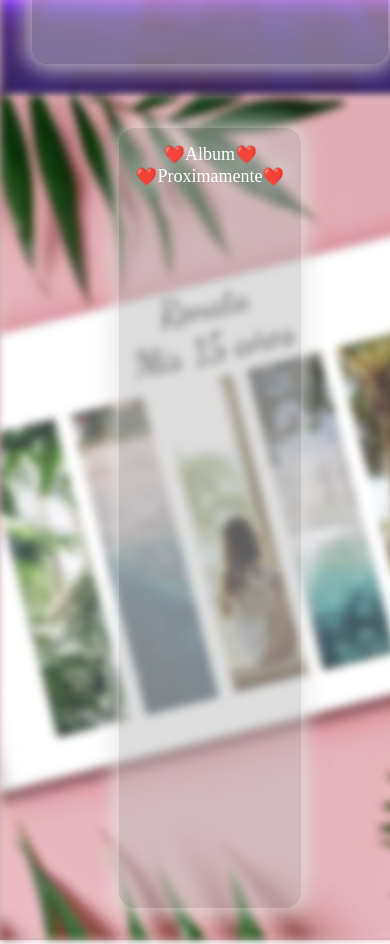
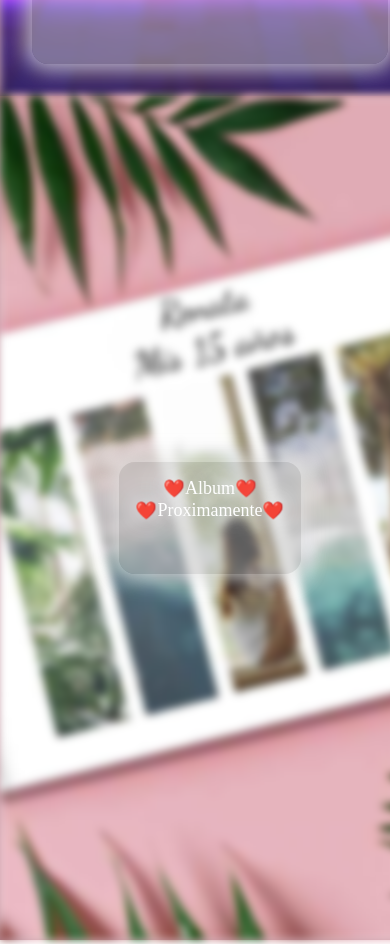
Before and after one commit to HoraciioMolina/rena, a React (Create React App) app: page / in a window 390 px wide. Shown: the part 3280-4224 px from the top of the page. Built offline with nearby package versions, Linux system fonts and the light colour scheme; a web font is replaced by a local one.

Commit message:
fix algmb

```diff
--- a/src/App.js
+++ b/src/App.js
@@ -273,7 +273,7 @@ const App = () => {
         </Card>
       </InfoSection>
       <InfoSection id="section5" imgSrc={imgAlbum}>
-      <Card className="misa-banco">
+      <Card className="misa-banco album">
         <div>
       <div className="heart">
             <div className="heartbeat">❤️</div>
--- a/src/App.scss
+++ b/src/App.scss
@@ -174,6 +174,14 @@ video {
     }
 }
 
+.album {
+
+  @media only screen and (max-width: 1246px) {
+  max-height: 5rem;
+  }
+}
+
+
 
 .info-fiesta {
     margin-bottom: 10rem;
```
